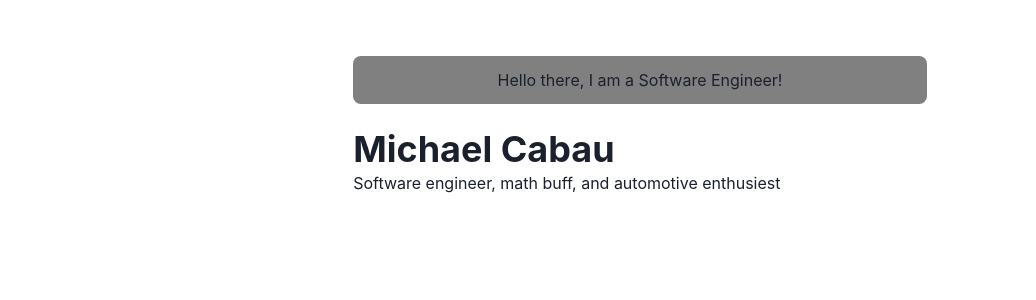
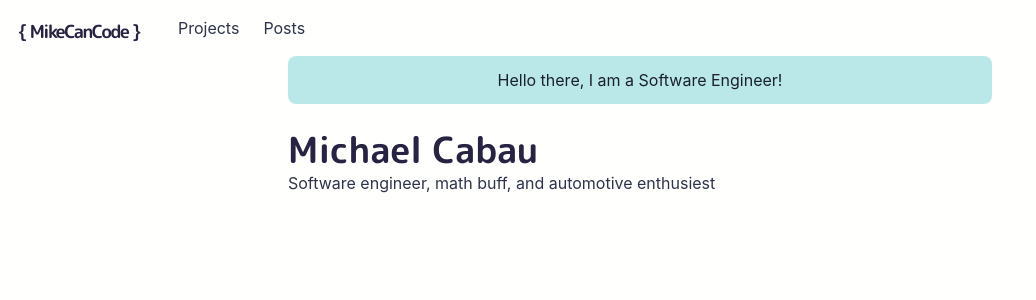
Before and after one commit to bcabau1/mike-can-code, a Next.js app: page / in a window 1280 px wide. Shown: the top 300 px of the page, without its empty margins (0-1036 px from the left). Built offline with nearby package versions, Linux system fonts and the light colour scheme.

Commit message:
added styling, navigation bar

```diff
--- /dev/null
+++ b/components/fonts.js
@@ -0,0 +1,9 @@
+import { Global } from "@emotion/react"
+
+export default function Fonts() {
+    return (
+    <style jsx global>{`
+      @import url('https://fonts.googleapis.com/css2?family=M+PLUS+Rounded+1c:wght@300;700&display=swap');
+    `}</style>
+  )
+}
--- a/components/layouts/main.js
+++ b/components/layouts/main.js
@@ -1,4 +1,5 @@
 import Head from 'next/head'
+import Navbar from '../navbar'
 import {Box, Container } from '@chakra-ui/react'
 
 export default function Main({children, router})  {
@@ -8,6 +9,7 @@ export default function Main({children, router})  {
                 <meta name="viewport" content="width=device-width, initial-scale=1"/>
                 <title>Mike Can Code - Home</title>
             </Head>
+            <Navbar path={router.aspath}/>
             <Container maxW="container.md" pt={14}>
                 {children}
             </Container>
--- /dev/null
+++ b/components/navbar.js
@@ -0,0 +1,108 @@
+import NavBarTitle from './navbartitle'
+import NextLink from 'next/link'
+import {
+  Container,
+  Box,
+  Link,
+  Stack,
+  Heading,
+  Flex,
+  Menu,
+  MenuItem,
+  MenuList,
+  MenuButton,
+  IconButton,
+  useColorModeValue
+} from '@chakra-ui/react'
+import { HamburgerIcon } from '@chakra-ui/icons'
+//import ThemeToggleButton from './theme-toggle-button'
+
+const LinkItem = ({ href, path, target, children, ...props }) => {
+  const active = path === href
+  const inactiveColor = useColorModeValue('#2d334a', '#b8c1ec')
+  return (
+    <NextLink href={href} passHref scroll={false}>
+      <Link
+        p={2}
+        bg={active ? 'grassTeal' : undefined}
+        color={active ? '#202023' : inactiveColor}
+        target={target}
+        {...props}
+      >
+        {children}
+      </Link>
+    </NextLink>
+  )
+}
+
+export default function Navbar(props) {
+  const { path } = props
+
+  return (
+    <Box
+      position="fixed"
+      as="nav"
+      w="100%"
+      //bg={useColorModeValue('#ffffff40', '#20202380')}
+      css={{ backdropFilter: 'blur(10px)' }}
+      zIndex={2}
+      {...props}
+    >
+      <Container
+        display="flex"
+        p={2}
+        maxW="container.xl"
+        wrap="wrap"
+        align="center"
+        justify="space-between"
+      >
+        <Flex align="center" mr={5}>
+          <Heading as="h1" size="lg" letterSpacing={'tighter'}>
+            <NavBarTitle/>
+          </Heading>
+        </Flex>
+
+        <Stack
+          direction={{ base: 'column', md: 'row' }}
+          display={{ base: 'none', md: 'flex' }}
+          width={{ base: 'full', md: 'auto' }}
+          alignItems="center"
+          flexGrow={1}
+          mt={{ base: 4, md: 0 }}
+        >
+          <LinkItem href="/projects" path={path}>
+            Projects
+          </LinkItem>
+          <LinkItem href="/posts" path={path}>
+            Posts
+          </LinkItem>
+        </Stack>
+
+        <Box flex={1} align="right">
+
+          <Box ml={2} display={{ base: 'inline-block', md: 'none' }}>
+            <Menu isLazy id="navbar-menu">
+              <MenuButton
+                as={IconButton}
+                icon={<HamburgerIcon />}
+                variant="ghost"
+                aria-label="Options"
+              />
+              <MenuList>
+                <NextLink href="/" passHref>
+                  <MenuItem as={Link}>About</MenuItem>
+                </NextLink>
+                <NextLink href="/projects" passHref>
+                  <MenuItem as={Link}>Projects</MenuItem>
+                </NextLink>
+                <NextLink href="/posts" passHref>
+                  <MenuItem as={Link}>Posts</MenuItem>
+                </NextLink>
+              </MenuList>
+            </Menu>
+          </Box>
+        </Box>
+      </Container>
+    </Box>
+  )
+}
--- /dev/null
+++ b/components/navbartitle.js
@@ -0,0 +1,35 @@
+import Link from 'next/link'
+import Image from 'next/image'
+import { Text, useColorModeValue } from '@chakra-ui/react'
+import styled from '@emotion/styled'
+
+const NavBox = styled.span`
+  font-weight: bold;
+  font-size: 18px;
+  display: inline-flex;
+  align-items: center;
+  height: 30px;
+  line-height: 20px;
+  padding: 10px;
+`
+
+const NavBarTitle = () => {
+  return (
+    <Link href="/" scroll={false}>
+      <a>
+        <NavBox>
+          <Text
+            color={useColorModeValue('#272343', '#fffffe')}
+            fontFamily='M PLUS Rounded 1c", sans-serif'
+            fontWeight="bold"
+            ml={3}
+          >
+            {"{ MikeCanCode }"}
+          </Text>
+        </NavBox>
+      </a>
+    </Link>
+  )
+}
+
+export default NavBarTitle
--- /dev/null
+++ b/libs/theme.js
@@ -0,0 +1,54 @@
+import { extendTheme } from '@chakra-ui/react'
+import { mode } from '@chakra-ui/theme-tools'
+
+const styles = {
+  global: props => ({
+    body: {
+      bg: mode('#fffffe', '#232946')(props)
+    },
+    p:{
+      color: mode('#2d334a', '#b8c1ec')(props)
+    }
+  })
+}
+
+const components = {
+  Heading: {
+    baseStyle: props => ({
+        color: mode('#272343', '#fffffe')(props),
+      }),
+    variants: {
+      'section-title': {
+        textDecoration: 'underline',
+        fontSize: 20,
+        textUnderlineOffset: 6,
+        textDecorationColor: '#525252',
+        textDecorationThickness: 4,
+        marginTop: 3,
+        marginBottom: 4
+      }
+    }
+  },
+  Link: {
+    baseStyle: props => ({
+      color: mode('#3d7aed', '#ff63c3')(props),
+      textUnderlineOffset: 3
+    })
+  }
+}
+
+const fonts = {
+  heading: "'M PLUS Rounded 1c'"
+}
+
+const colors = {
+  grassTeal: '#88ccca'
+}
+
+const config = {
+  initialColorMode: 'light',
+  useSystemColorMode: true
+}
+
+const theme = extendTheme({ config, styles, components, fonts, colors })
+export default theme
--- a/package.json
+++ b/package.json
@@ -12,6 +12,7 @@
   "author": "Brian Cabau",
   "license": "MIT",
   "dependencies": {
+    "@chakra-ui/icons": "^2.0.4",
     "@chakra-ui/react": "^2.2.4",
     "@emotion/react": "^11.9.3",
     "@emotion/styled": "^11.9.3",
--- a/pages/_app.js
+++ b/pages/_app.js
@@ -1,10 +1,14 @@
 // pages/_app.js
 import { ChakraProvider } from '@chakra-ui/react'
 import Layout from '../components/layouts/main'
+import Fonts from '../components/fonts'
+import theme from '../libs/theme'
+
 
 export default function Website({ Component, pageProps, router }) {
   return (
-    <ChakraProvider>
+    <ChakraProvider theme = {theme}>
+        <Fonts/>
         <Layout router={router}>
             <Component {...pageProps} key={router.route} />
         </Layout>
--- /dev/null
+++ b/pages/_document.js
@@ -0,0 +1,18 @@
+import { ColorModeScript } from '@chakra-ui/react'
+import NextDocument, { Html, Head, Main, NextScript } from 'next/document'
+import theme from '../libs/theme'
+
+export default class Document extends NextDocument {
+  render() {
+    return (
+      <Html lang="en">
+        <Head />
+        <body>
+          <ColorModeScript initialColorMode={theme.config.initialColorMode} />
+          <Main />
+          <NextScript />
+        </body>
+      </Html>
+    )
+  }
+}
--- a/pages/index.js
+++ b/pages/index.js
@@ -2,8 +2,8 @@ import { Container, Box, Heading } from "@chakra-ui/react"
 
 export default function Page() {
     return (
-    <Container>
-        <Box borderRadius="lg" align="center" bg="gray" p={3} mb={6}>
+    <Container maxW="90ch">
+        <Box borderRadius="lg" align="center" bg="#bae8e8" p={3} mb={6}>
             Hello there, I am a Software Engineer!
         </Box>
         <Box display={{md:'flex'}}>
```
Also changed, not shown: 1 other file (tests, documents, lock files or other folders).
